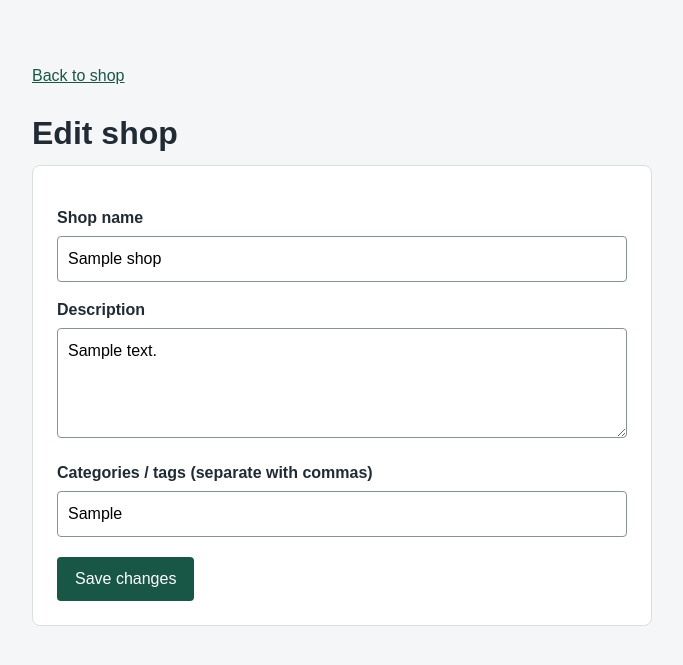
After one commit to NoblefaceRenua/MiniShopify, a Spring Boot app: page /merchant/shops/1/edit in a window 1280 px wide. The commit adds this page. Shown: the top 665 px of the page, without its empty margins (107-790 px from the left). Run offline with Spring Boot 4, Linux system fonts and the light colour scheme; tables that the repository leaves empty hold one stand-in row (values such as "Sample post").

Commit message:
Add merchant shop editing

```diff
--- a/src/main/java/org/example/minishopify/model/Shop.java
+++ b/src/main/java/org/example/minishopify/model/Shop.java
@@ -27,4 +27,10 @@ public class Shop {
     public String getName() { return name; }
     public String getDescription() { return description; }
     public String getTags() { return tags; }
+
+    public void update(String name, String description, String tags) {
+        this.name = name;
+        this.description = description;
+        this.tags = tags;
+    }
 }
--- /dev/null
+++ b/src/main/java/org/example/minishopify/web/ShopEditController.java
@@ -0,0 +1,59 @@
+package org.example.minishopify.web;
+
+import jakarta.validation.Valid;
+import org.example.minishopify.model.Shop;
+import org.example.minishopify.service.ShopService;
+import org.springframework.stereotype.Controller;
+import org.springframework.ui.Model;
+import org.springframework.validation.BindingResult;
+import org.springframework.web.bind.annotation.*;
+import org.springframework.web.servlet.mvc.support.RedirectAttributes;
+
+@Controller
+@RequestMapping("/merchant/shops/{id}/edit")
+public class ShopEditController {
+    private final ShopService shops;
+
+    public ShopEditController(ShopService shops) {
+        this.shops = shops;
+    }
+
+    @GetMapping
+    public String edit(@PathVariable Long id, Model model) {
+        Shop shop = shops.getShop(id);
+
+        ShopForm form = new ShopForm();
+        form.setName(shop.getName());
+        form.setDescription(shop.getDescription());
+        form.setTags(shop.getTags());
+
+        model.addAttribute("shop", shop);
+        model.addAttribute("shopForm", form);
+        return "merchant/shop-edit";
+    }
+
+    @PostMapping
+    public String update(
+            @PathVariable Long id,
+            @Valid @ModelAttribute("shopForm") ShopForm form,
+            BindingResult errors,
+            Model model,
+            RedirectAttributes redirect) {
+
+        model.addAttribute("shop", shops.getShop(id));
+
+        if (errors.hasErrors()) {
+            return "merchant/shop-edit";
+        }
+
+        try {
+            shops.updateShop(id, form);
+        } catch (IllegalArgumentException ex) {
+            errors.rejectValue("tags", "invalid", ex.getMessage());
+            return "merchant/shop-edit";
+        }
+
+        redirect.addFlashAttribute("message", "Shop updated.");
+        return "redirect:/merchant/shops/" + id;
+    }
+}
--- /dev/null
+++ b/src/main/resources/templates/merchant/shop-edit.html
@@ -0,0 +1,37 @@
+<!DOCTYPE html>
+<html lang="en" xmlns:th="http://www.thymeleaf.org">
+<head>
+  <meta charset="UTF-8">
+  <meta name="viewport" content="width=device-width, initial-scale=1">
+  <title>Edit shop</title>
+  <link rel="stylesheet" th:href="@{/style.css}">
+</head>
+<body>
+<main>
+  <a th:href="@{/merchant/shops/{id}(id=${shop.id})}">
+    Back to shop
+  </a>
+
+  <h1>Edit shop</h1>
+
+  <form th:action="@{/merchant/shops/{id}/edit(id=${shop.id})}"
+        th:object="${shopForm}" method="post">
+
+    <label for="name">Shop name</label>
+    <input id="name" th:field="*{name}" maxlength="100" required>
+    <p class="error" th:errors="*{name}"></p>
+
+    <label for="description">Description</label>
+    <textarea id="description" th:field="*{description}"
+              maxlength="1000" required></textarea>
+    <p class="error" th:errors="*{description}"></p>
+
+    <label for="tags">Categories / tags (separate with commas)</label>
+    <input id="tags" th:field="*{tags}" maxlength="250" required>
+    <p class="error" th:errors="*{tags}"></p>
+
+    <button type="submit">Save changes</button>
+  </form>
+</main>
+</body>
+</html>
--- a/src/main/resources/templates/merchant/shop.html
+++ b/src/main/resources/templates/merchant/shop.html
@@ -8,6 +8,10 @@
     <p th:text="${shop.description}"></p>
     <p class="tags" th:text="${shop.tags}"></p>
     <a class="button" th:href="@{/merchant/shops/{id}/products/new(id=${shop.id})}">Add product</a>
+    <a class="button"
+       th:href="@{/merchant/shops/{id}/edit(id=${shop.id})}">
+        Edit shop
+    </a>
     <h2>Product catalog</h2>
     <p th:if="${#lists.isEmpty(products)}">This shop has no products yet.</p>
     <section class="grid">
```
Also changed, not shown: src/main/java/org/example/minishopify/service/ShopService.java (+31 -0 lines).
